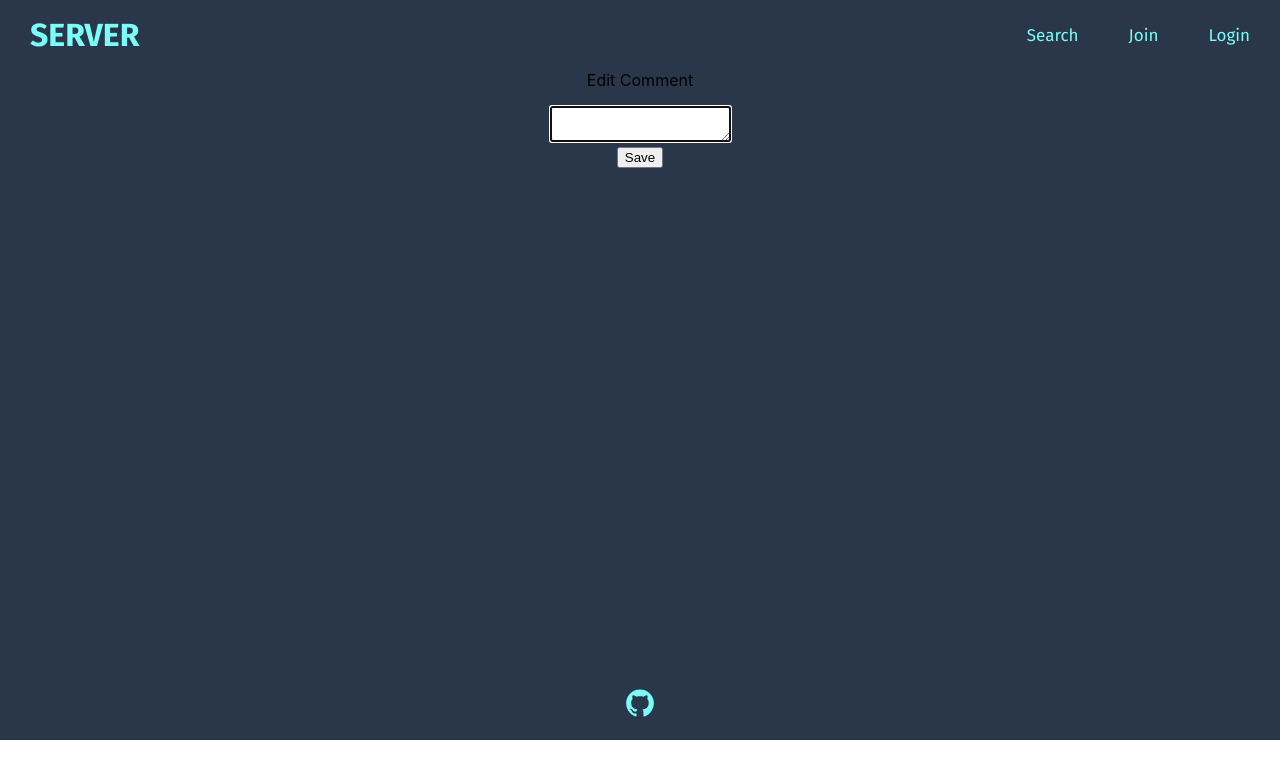
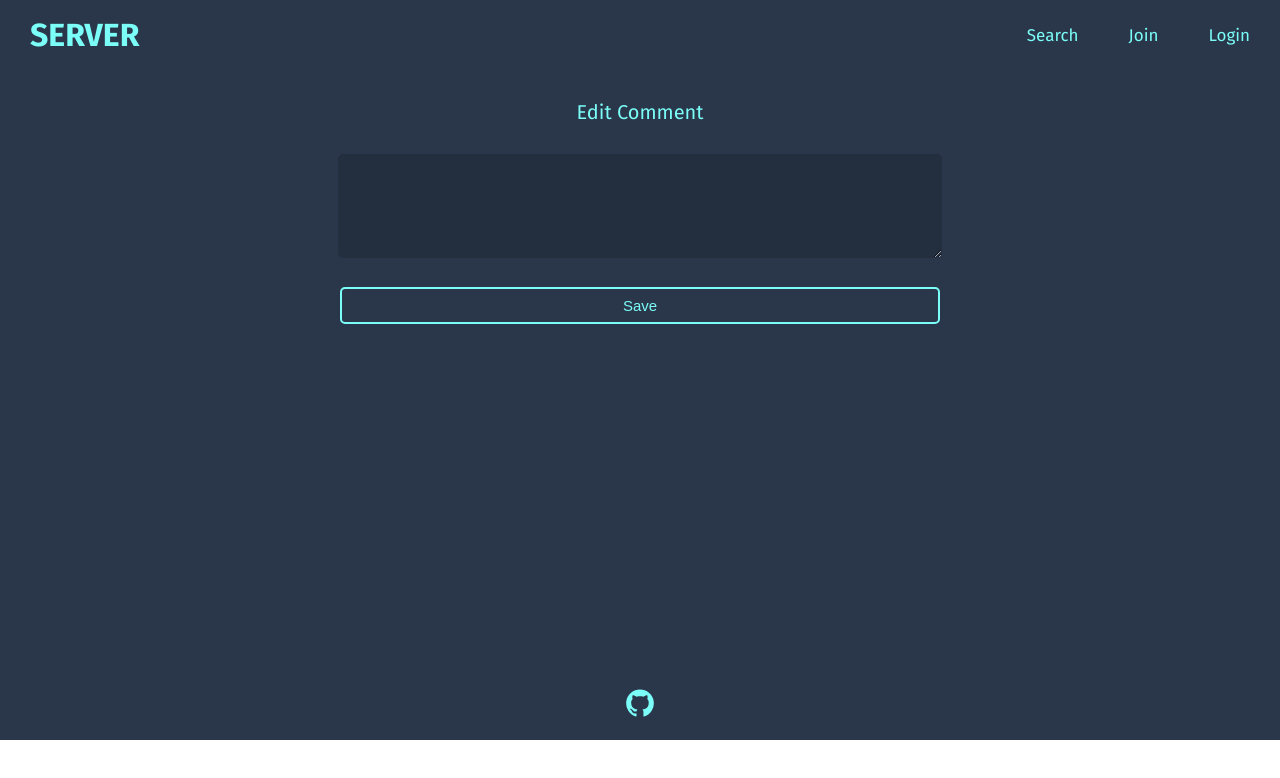
Before and after one commit to Bri-Gonzalez/SERVER, a React (Create React App) app in the folder client/: page /server/1/posts/1/1/edit in a window 1280 px wide. Shown: the top 778 px of the page. Built offline with nearby package versions, Linux system fonts and the light colour scheme; no server answers.

Commit message:
css on edit comment and max widths on all forms

```diff
--- a/client/package.json
+++ b/client/package.json
@@ -13,6 +13,7 @@
     "react": "^17.0.2",
     "react-dom": "^17.0.2",
     "react-material-ui-carousel": "^3.0.2",
+    "react-modal": "^3.14.3",
     "react-router-dom": "^5.3.0",
     "react-scripts": "4.0.3",
     "web-vitals": "^1.1.2"
--- a/client/src/screens/CreatePost/CreatePost.css
+++ b/client/src/screens/CreatePost/CreatePost.css
@@ -35,6 +35,7 @@
   color: #7BFDF8;
   height: 30px;
   margin: 10px 0 5px 0;
+  max-width: 600px;
   width: 50vw;
 }
 
@@ -55,6 +56,7 @@
   border-radius: 5px;
   color: #7BFDF8;
   height: 100px;
+  max-width: 600px;
   width: 50vw;
 }
 
@@ -69,6 +71,7 @@
 
 .file-div {
   margin: 10px;
+  max-width: 600px;
   width: 50vw;
 }
 
@@ -90,6 +93,7 @@
   color: #7BFDF8;
   font-size: 15px;
   margin-bottom: 50px;
+  max-width: 600px;
   padding: 8px;
   transition: 350ms;
   width: 50vw;
--- a/client/src/screens/CreateServer/CreateServer.css
+++ b/client/src/screens/CreateServer/CreateServer.css
@@ -26,6 +26,7 @@
   color: #7BFDF8;
   height: 30px;
   margin: 10px 0 5px 0;
+  max-width: 600px;
   width: 50vw;
 }
 
@@ -52,6 +53,7 @@
   color: #7BFDF8;
   font-size: 15px;
   margin-top: 15px;
+  max-width: 600px;
   padding: 5px;
   width: 50vw;
   transition: 350ms;
--- a/client/src/screens/EditComment/EditComment.css
+++ b/client/src/screens/EditComment/EditComment.css
@@ -1,3 +1,67 @@
 .edit-comment-container {
+  color: #7BFDF8;
+  font-family: 'Fira Sans', sans-serif;
   margin-top: 70px;
 }
+
+.edit-comment-container p {
+  font-size: 20px;
+  padding-top: 30px;
+}
+
+.edit-comment-container form {
+  align-items: center;
+  display: flex;
+  flex-direction: column;
+  justify-content: center;
+  text-align: left;
+}
+
+.edit-comment-container textarea {
+  background-color: transparent;
+  border: 2px solid #7BFDF8;
+  border-radius: 5px;
+  color: #7BFDF8;
+  height: 100px;
+  margin: 10px;
+  max-width: 600px;
+  width: 50vw;
+}
+
+.edit-comment-container ::placeholder {
+  color: #7BFDF8;
+  padding: 5px 0 0 10px;
+}
+
+.edit-comment-container textarea:focus {
+  background-color: #232e3e;
+  border: none;
+  outline: 2px solid #2A374A;
+}
+
+.edit-comment-container button {
+  background-color: transparent;
+  border: 2px solid #7BFDF8;
+  border-radius: 5px;
+  color: #7BFDF8;
+  font-size: 15px;
+  max-width: 600px;
+  padding: 8px;
+  transition: 350ms;
+  width: 50vw;
+}
+
+.edit-comment-container button:hover {
+  border-color: #F3BAFE;
+  color: #F3BAFE;
+  cursor: pointer;
+  transform: scale(1.005);
+  transition-duration: 0.55s;
+}
+
+@media screen and (max-width: 900px) {
+  .edit-comment-container textarea,
+  .edit-comment-container button {
+    width: 70vw;
+  }
+}
--- a/client/src/screens/EditPost/EditPost.css
+++ b/client/src/screens/EditPost/EditPost.css
@@ -35,6 +35,7 @@
   color: #7BFDF8;
   height: 30px;
   margin: 10px 0 5px 0;
+  max-width: 600px;
   width: 50vw;
 }
 
@@ -55,6 +56,7 @@
   border-radius: 5px;
   color: #7BFDF8;
   height: 100px;
+  max-width: 600px;
   width: 50vw;
 }
 
@@ -73,6 +75,7 @@
   border-radius: 5px;
   color: #7BFDF8;
   font-size: 15px;
+  max-width: 600px;
   padding: 8px;
   transition: 350ms;
   width: 50vw;
--- a/client/src/screens/EditServer/EditServer.css
+++ b/client/src/screens/EditServer/EditServer.css
@@ -26,6 +26,7 @@
   color: #7BFDF8;
   height: 30px;
   margin: 10px 0 5px 0;
+  max-width: 600px;
   width: 50vw;
 }
 
@@ -51,6 +52,7 @@
   color: #7BFDF8;
   font-size: 15px;
   margin-top: 15px;
+  max-width: 600px;
   padding: 5px;
   transition: 350ms;
   width: 50vw;
--- a/client/src/screens/Join/Join.css
+++ b/client/src/screens/Join/Join.css
@@ -26,6 +26,7 @@
   color: #7BFDF8;
   height: 30px;
   margin: 10px 0 5px 0;
+  max-width: 600px;
   width: 50vw;
 }
 
@@ -56,6 +57,7 @@
   color: #7BFDF8;
   font-size: 15px;
   margin: 35px 0 20px 0;
+  max-width: 600px;
   padding: 8px;
   width: 50vw;
   transition: 350ms;
--- a/client/src/screens/Join/Join.jsx
+++ b/client/src/screens/Join/Join.jsx
@@ -6,11 +6,10 @@ function Join(props) {
   const [formData, setFormData] = useState({
     username: '',
     email: '',
-    password: '',
-    passwordConfirmation: '',
+    password: ''
   })
 
-  const { username, email, password, passwordConfirmation } = formData
+  const { username, email, password } = formData
 
   const handleChange = (e) => {
     const { name, value } = e.target
--- a/client/src/screens/Login/Login.css
+++ b/client/src/screens/Login/Login.css
@@ -26,6 +26,7 @@
   color: #7BFDF8;
   height: 30px;
   margin: 10px 0 5px 0;
+  max-width: 600px;
   width: 50vw;
 }
 
@@ -51,6 +52,7 @@
   color: #7BFDF8;
   font-size: 15px;
   margin: 35px 0 20px 0;
+  max-width: 600px;
   padding: 8px;
   width: 50vw;
   transition: 350ms;
```
Also changed, not shown: 1 other file (tests, documents, lock files or other folders).
